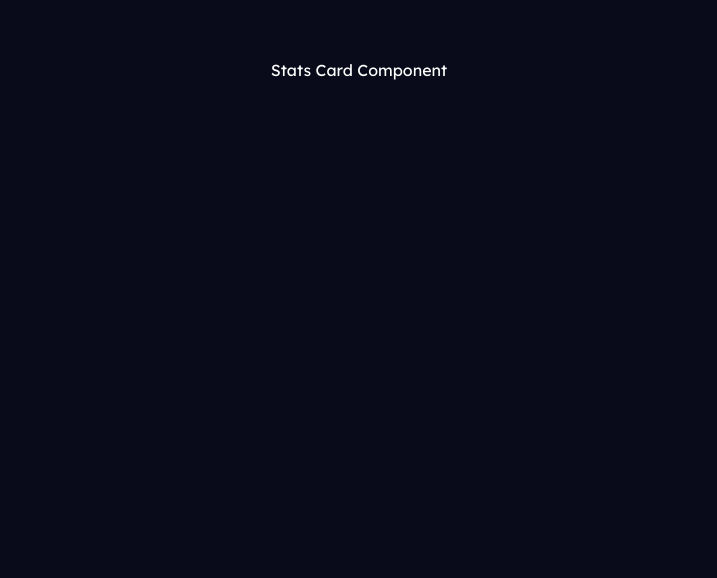
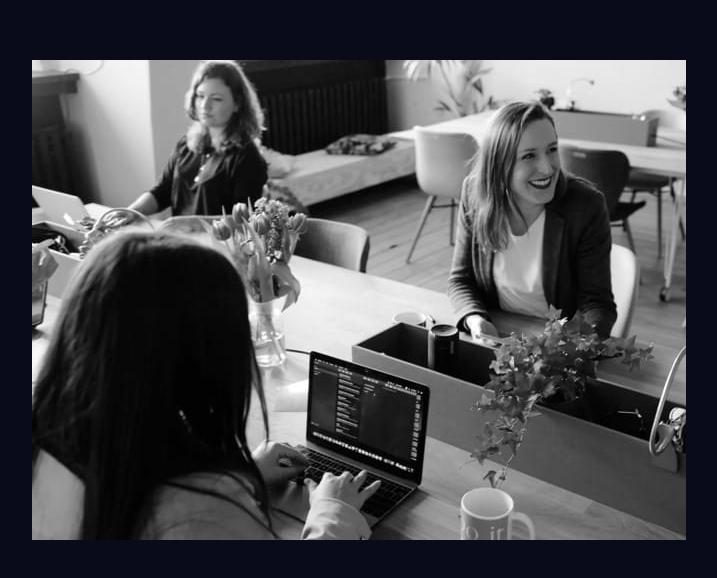
Before and after one commit to AhmedElaguab/stats-preview-card-component, a Next.js app: page / in a window 1280 px wide. Shown: the top 578 px of the page, without its empty margins (281-998 px from the left). Built offline with nearby package versions, Linux system fonts and the light colour scheme.

Commit message:
add main card structure

```diff
--- a/components/Card/Card.jsx
+++ b/components/Card/Card.jsx
@@ -1,5 +1,16 @@
 import classes from './Card.module.css'
 
 export default function Card() {
-  return <div className={classes.card}>Stats Card Component</div>
+  return (
+    <div className={classes.card}>
+      <header className={classes.card_header}>
+        <img
+          className={classes.card_image}
+          src="/images/image-header-mobile.jpg"
+          href="women working on a table"
+        />
+      </header>
+      <main className={classes.card_body}></main>
+    </div>
+  )
 }
--- a/components/Card/Card.module.css
+++ b/components/Card/Card.module.css
@@ -1,3 +1,12 @@
 .card {
   color: #fff;
 }
+
+.card_header {
+}
+
+.card_body {
+}
+
+.card_image {
+}
```
